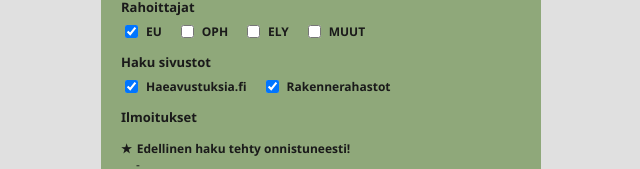
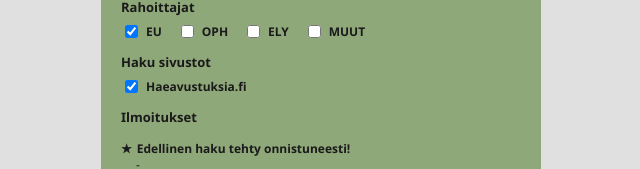
Before and after one commit to Pihajoki/DFP_Ryhm-6, a plain HTML site: page SähköpostiAutomaatio/Appscript/AsetuksetUI.html in a window 1280 px wide. Shown: the part 477-646 px from the top of the page, without its empty margins (319-959 px from the left). Drawn offline with Linux system fonts and the light colour scheme.

Commit message:
Update AsetuksetUI.html

```diff
--- a/SähköpostiAutomaatio/Appscript/AsetuksetUI.html
+++ b/SähköpostiAutomaatio/Appscript/AsetuksetUI.html
@@ -256,7 +256,6 @@
         <div class="section-label">Haku sivustot</div>
         <div class="checkbox-group">
           <label class="checkbox-label"><input type="checkbox" id="sHaeavustuksia" checked> Haeavustuksia.fi</label>
-          <label class="checkbox-label"><input type="checkbox" id="sRakenne" checked> Rakennerahastot</label>
         </div>
 
         <!-- ILMOITUKSET -->
```
